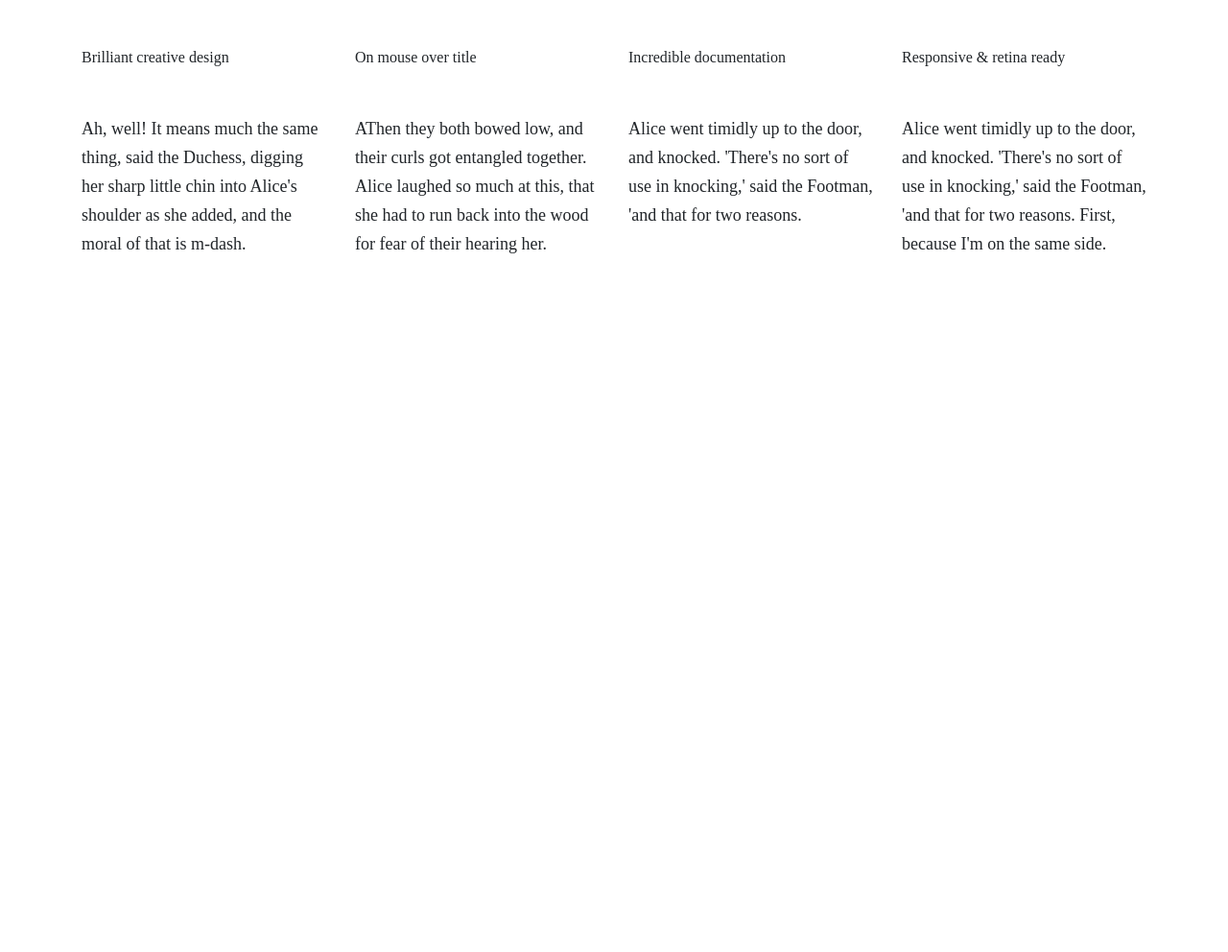
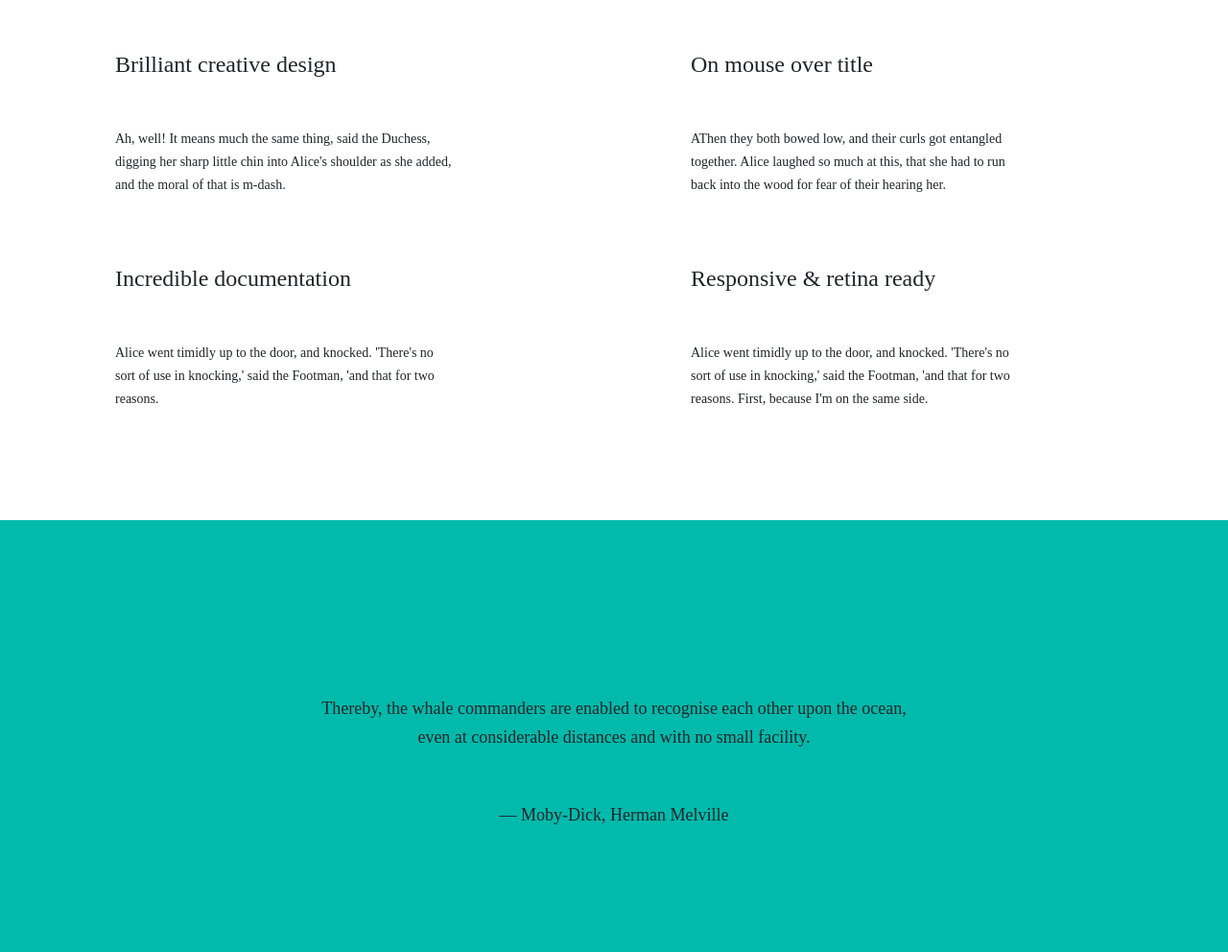
Before and after one commit to AldoRayne/amber-template, a plain HTML site: page index.html in a window 1280 px wide. Shown: the part 2363-3355 px from the top of the page at 96% size. Before the commit the page ends 2805 px from the top, so only its background shows below. Drawn offline with nearby package versions, Linux system fonts and the light colour scheme.

Commit message:
add comments-section

```diff
--- a/index.html
+++ b/index.html
@@ -174,27 +174,45 @@
     <div class="container">
         <h2 class="text-center">Superb features</h2>
         <ul class="row">
-            <li class="col-xl-3 col-lg-3 col-md-6">
+            <li class="col-xl-6 col-lg-6 col-md-6 col-sm-12">
                 <h3>Brilliant creative design</h3>
                 <p>Ah, well! It means much the same thing, said the Duchess, digging her sharp little chin into Alice's
                     shoulder as she added, and the moral of that is m-dash.</p>
             </li>
-            <li class="col-xl-3 col-lg-3 col-md-6">
+            <li class="col-xl-6 col-lg-6 col-md-6 col-sm-12">
                 <h3>On mouse over title</h3>
                 <p>AThen they both bowed low, and their curls got entangled together. Alice laughed so much at this,
                     that she had to run back into the wood for fear of their hearing her.</p>
             </li>
-            <li class="col-xl-3 col-lg-3 col-md-6">
+            <li class="col-xl-6 col-lg-6 col-md-6 col-sm-12">
                 <h3>Incredible documentation</h3>
                 <p>Alice went timidly up to the door, and knocked. 'There's no sort of use in knocking,' said the
                     Footman, 'and that for two reasons.</p>
             </li>
-            <li class="col-xl-3 col-lg-3 col-md-6">
+            <li class="col-xl-6 col-lg-6 col-md-6 col-sm-12">
                 <h3>Responsive & retina ready</h3>
                 <p>Alice went timidly up to the door, and knocked. 'There's no sort of use in knocking,' said the
                     Footman, 'and that for two reasons. First, because I'm on the same side.</p>
             </li>
         </ul>
+    </div>
+</section>
+<section class="comments-section">
+    <div class="container">
+        <div class="row">
+            <blockquote class="col-12 text-center">
+                <p>
+                    Thereby, the whale commanders are enabled to recognise each other upon the ocean, even at
+                    considerable
+                    distances and with no small facility.
+                </p>
+                <footer class="col-12">
+                    <cite>
+                        <p>— Moby-Dick, Herman Melville</p>
+                    </cite>
+                </footer>
+            </blockquote>
+        </div>
     </div>
 </section>
 <script src="https://code.jquery.com/jquery-3.2.1.slim.min.js"
--- /dev/null
+++ b/sass/comments-section.scss
@@ -0,0 +1,18 @@
+.comments-section {
+  position: relative;
+  width: 100%;
+  height: 450px;
+  background-color: #02baab;
+  margin-top: 100px;
+  padding-top: 130px;
+
+  blockquote {
+    position: relative;
+    width: 100%;
+
+    p {
+      width: 614px;
+      margin-left: calc(50% - 307px);
+    }
+  }
+}
--- a/sass/containers.scss
+++ b/sass/containers.scss
@@ -2,15 +2,15 @@
   position: relative;
 
   @media (min-width: 576px) {
-    width: 500px;
+    width: 540px;
   }
 
   @media (min-width: 768px) {
-    width: 740px;
+    width: 720px;
   }
 
   @media (min-width: 992px) {
-    width: 992px;
+    width: 960px;
   }
 
   @media (min-width: 1200px) {
--- a/sass/features.scss
+++ b/sass/features.scss
@@ -11,13 +11,39 @@
     }
   }
 
-  ul {
-    display: flex;
-    justify-content: space-between;
+  h3 {
+    font-size: 24px;
+    font-weight: 300;
+    line-height: 30px;
   }
 
-  li {
-    width: 356px;
-    margin-bottom: 70px;
+  ul {
+
+    li {
+      margin-bottom: 70px;
+      box-sizing: border-box;
+
+      @media (min-width: 992px) {
+        &:nth-child(odd) {
+          padding-left: 50px;
+        }
+        &:nth-child(even) {
+          padding-left: 120px;
+        }
+      }
+
+      @media (min-width: 768px) {
+        &:nth-child(even) {
+          padding-left: 80px;
+        }
+      }
+
+      p {
+        width: 356px;
+        font-size: 14px;
+        font-weight: 300;
+        line-height: 24px;
+      }
+    }
   }
 }
--- a/sass/screen.scss
+++ b/sass/screen.scss
@@ -6,6 +6,7 @@
 @import "month-steal";
 @import "ad-section";
 @import "features";
+@import "comments-section";
 @import "containers";
 @import "jumbotron";
 @import "button";
```
Also changed, not shown: sass/comments-section.css (added), stylesheets/comments-section.css (added), stylesheets/containers.css, stylesheets/features.css, stylesheets/screen.css, 1 other file.
